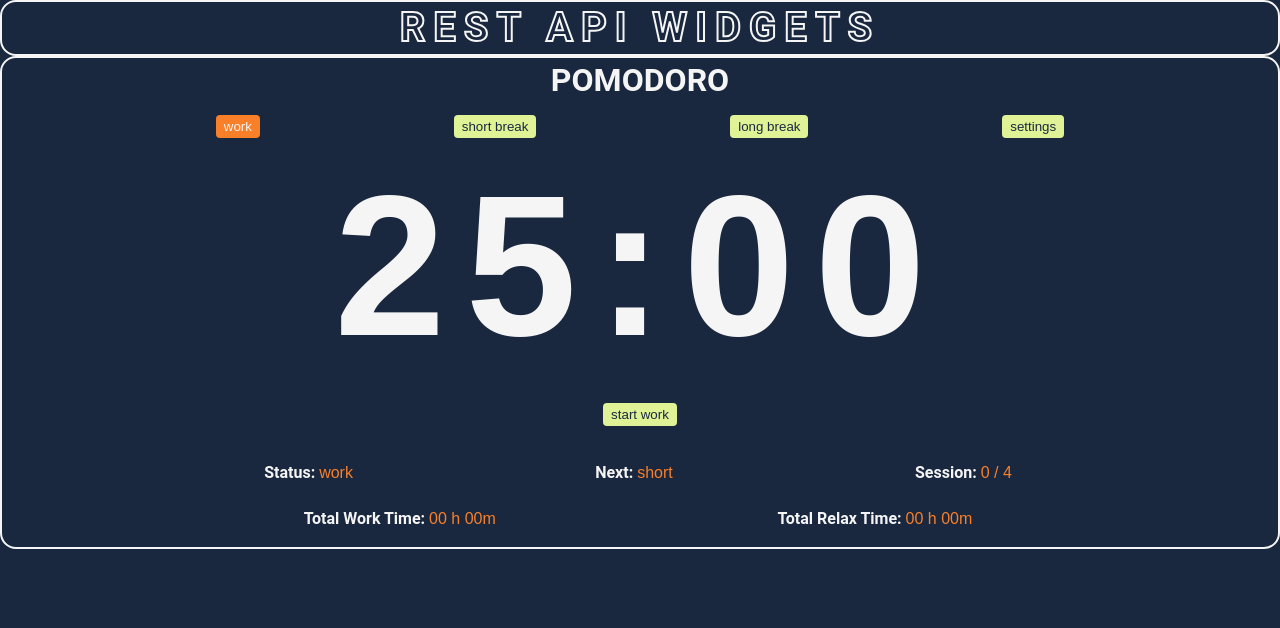
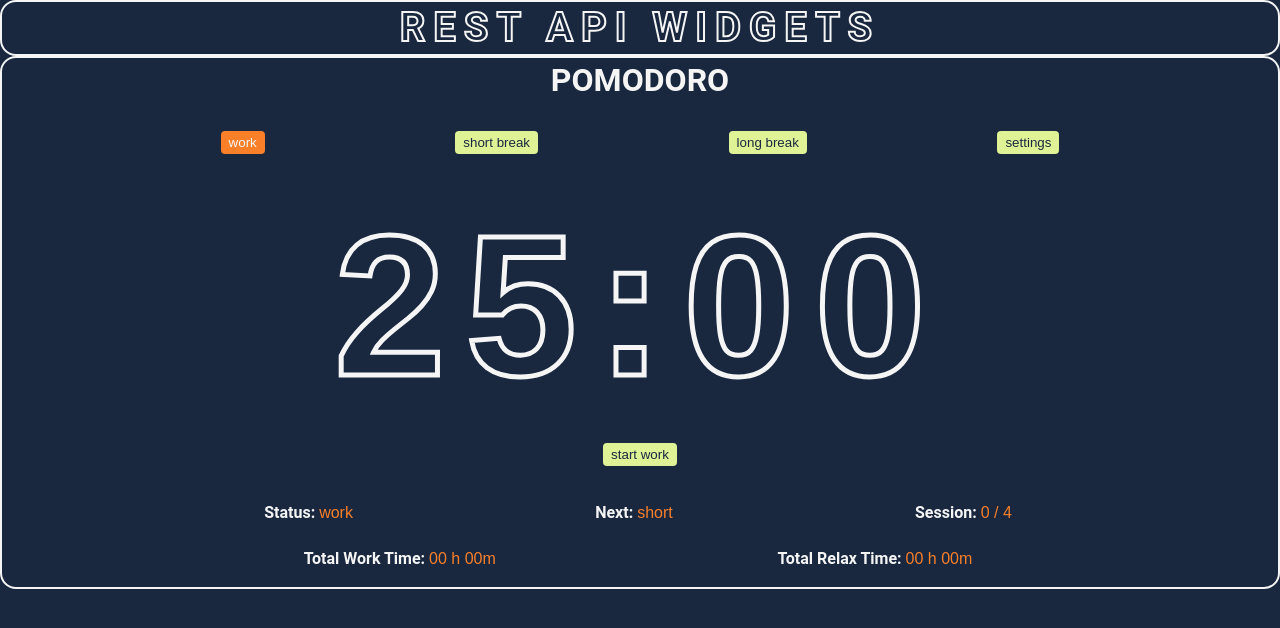
Before and after one commit to SVA2021/raw, a React (Create React App) app: page / in a window 1280 px wide. Shown: the top 628 px of the page. Built offline with nearby package versions, Linux system fonts and the light colour scheme.

Commit message:
pomodoro style updated

```diff
--- a/src/features/pomodoro/Pomodoro.module.scss
+++ b/src/features/pomodoro/Pomodoro.module.scss
@@ -2,12 +2,14 @@
 @import '../../styles/variables';
 
 .mode {
-	@include baseOffset;
+	@include maxOffset;
 	@include flexEvenly;
 }
 
 .clock {
-	@include baseOffset;
+	@include maxOffset;
+	width: 80%;
+	margin: 0 auto;
 	font-size: 200px;
 
 	font-family: $font-titles;
@@ -18,8 +20,10 @@
 	font-weight: 700;
 	// background-color: transparent;
 	transition: all 0.5s linear;
-	// color: transparent;
-	// -webkit-text-stroke: 5px $light;
+	color: transparent;
+	-webkit-text-stroke: 5px $light;
+
+	border-radius: 200px;
 }
 
 .idle {
@@ -27,37 +31,43 @@
 }
 
 .work {
-	background-color: blue;
+	background-image: radial-gradient(circle at center, $dark 25%, $orange 100%);
 }
 
 .pause {
-	background-color: orange;
+	animation: finished 3s ease-in-out infinite;
+	background-color: $orange;
 }
 
 .long {
-	background-color: lawngreen;
+	background-color: $green;
+	color: $orange;
 }
 
 .short {
-	background-color: green;
+	background-color: $green;
+	color: $orange;
 }
 
 .finish {
-	animation: finished 2s ease-in-out infinite;
+	animation: finished 5s ease-in-out infinite;
 }
 
 @keyframes finished {
 	0% {
-		transform: scale(1)
+		transform: scale(0.9);
+		opacity: 0.05;
 	}
 
 	50% {
-	background-color: red;
-	transform: scale(1.1)
+		opacity: 1;
+		color: $orange;
+		transform: scale(1.1);
 	}
 
 	100% {
-		transform: scale(1)
+		opacity: 0.05;
+		transform: scale(0.9);
 	}
 }
 
@@ -80,7 +90,6 @@
 	border: $offset-basic solid $dark;
 	margin: 0 auto;
 	width: 40%;
-	// position: relative;
 	position: absolute;
 	z-index: 10;
 	left: 50%;
@@ -108,9 +117,3 @@
 		box-shadow: 5px 5px 25px $green, -5px -5px 25px $green;
 	}
 }
-
-.settingsIcon {
-	// color: $orange;
-	// color: orange;
-	// background-color: blue;
-}
```
